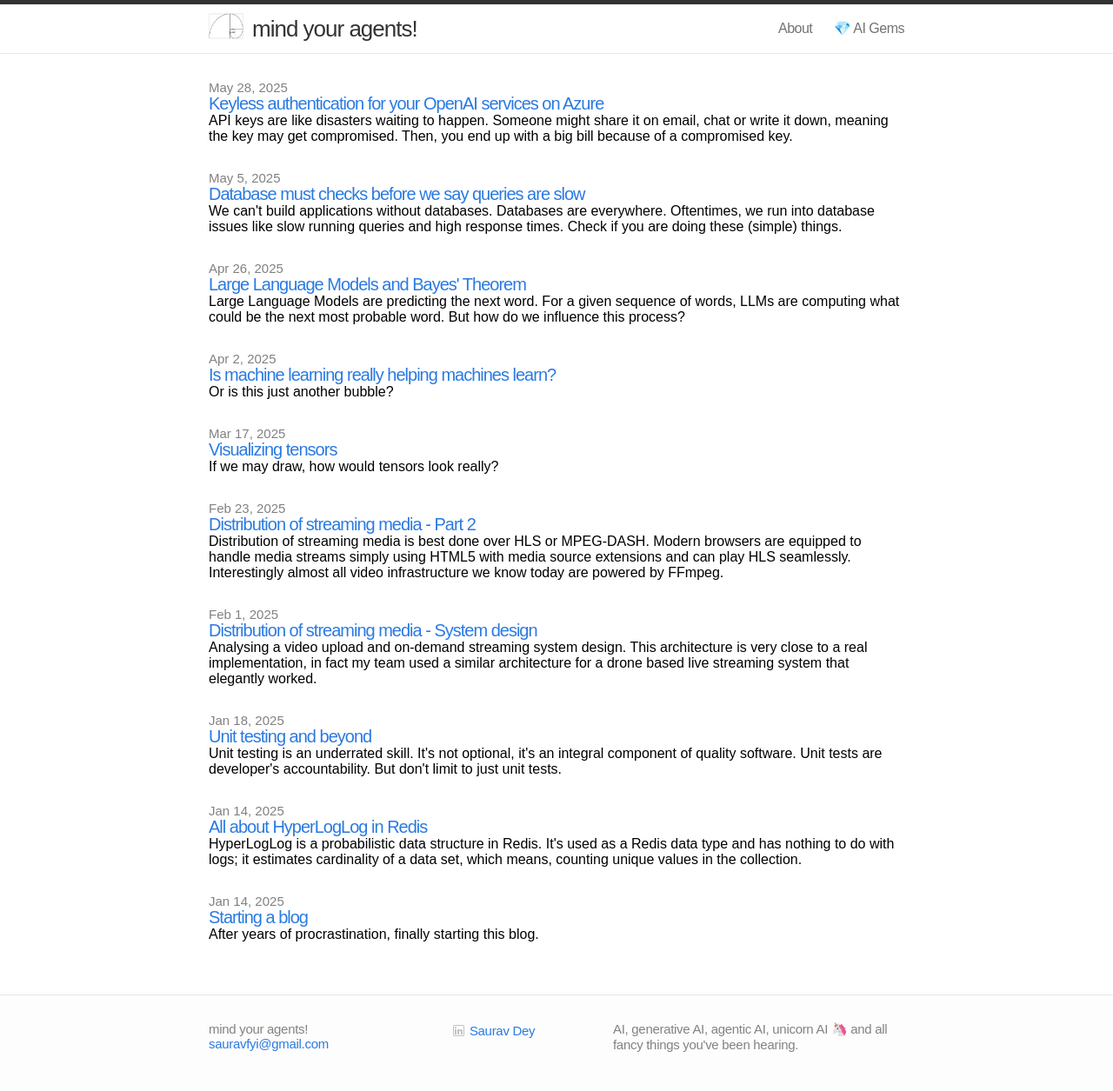
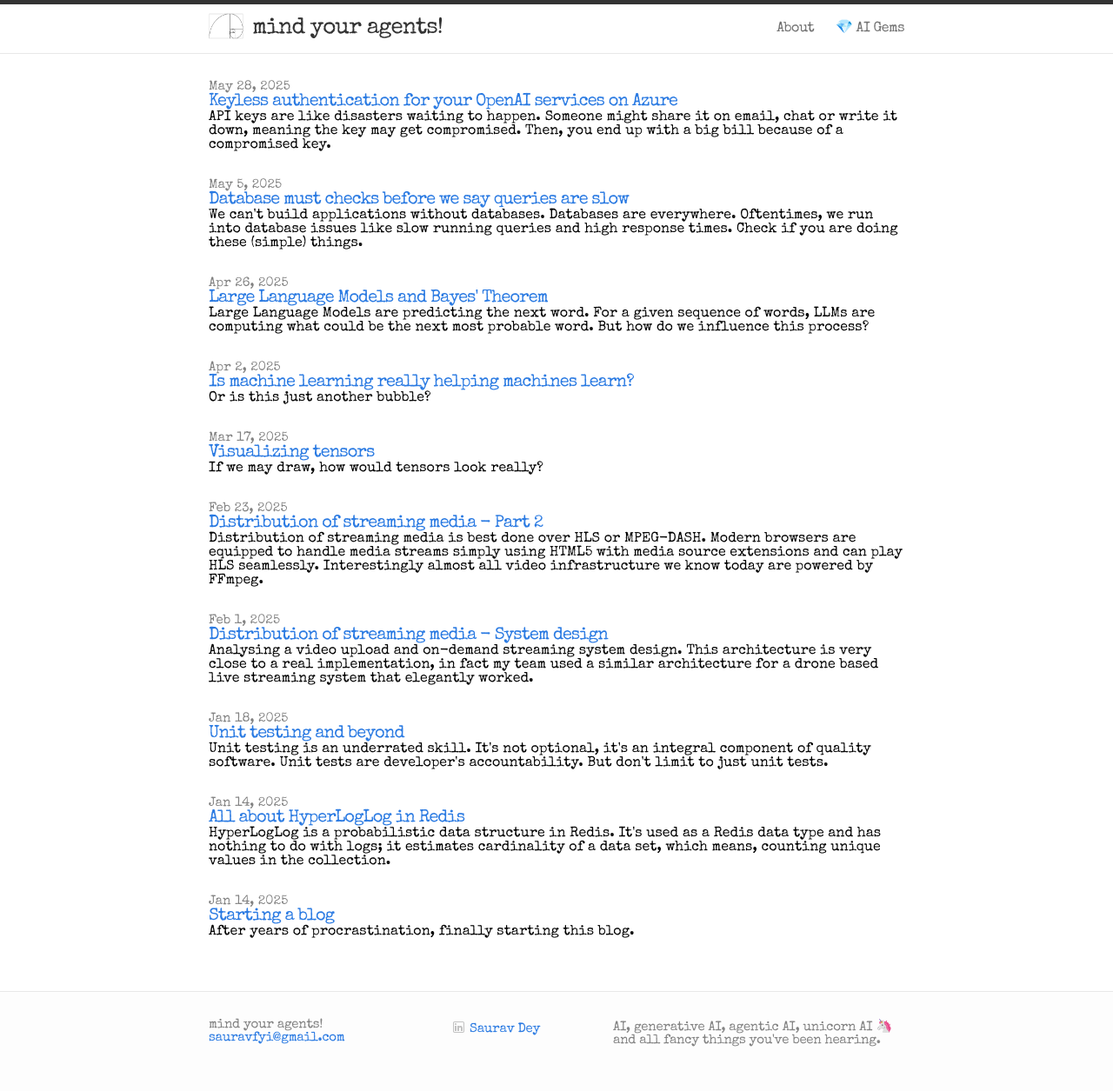
Before and after one commit to mindyouragents/mindyouragents.github.io, a Jekyll site: the page built from index.html, in a window 1280 px wide. Shown: the whole page at 87% size. Built offline with Jekyll 4.4.1, drawn with Linux system fonts in a browser that asks for light colours.

Commit message:
Update main.css

```diff
--- a/css/main.css
+++ b/css/main.css
@@ -9,7 +9,7 @@
 html, body { height: 100%; }
 
 body {
-  font-family: "Rubik", sans-serif;
+  font-family: "Special Elite", system-ui;
   font-weight: 400;
   font-style: normal;
   background-color: #fdfdfd;
```
